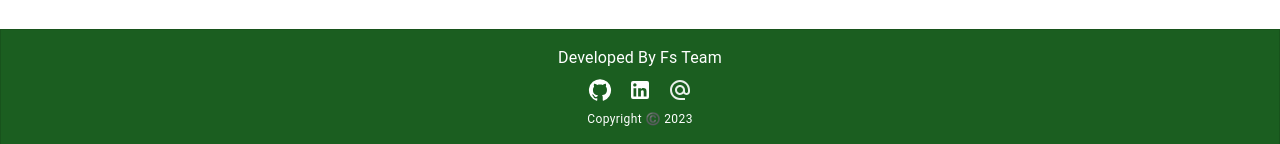
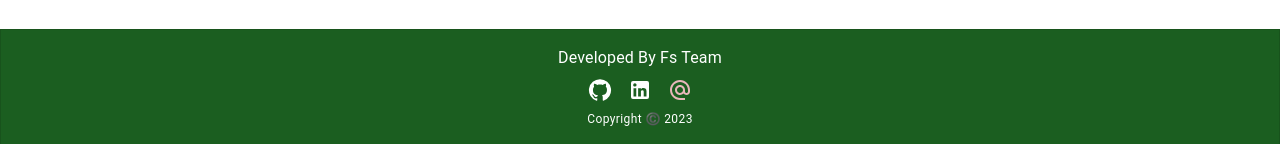
Before and after one commit to ilknurtuncer/Blog_app, a React (Create React App) app: page / in a window 1280 px wide. Shown: the part 653-797 px from the top of the page. Built offline with nearby package versions, Linux system fonts and the light colour scheme.

Commit message:
icon link added

```diff
--- a/src/components/Footer.jsx
+++ b/src/components/Footer.jsx
@@ -60,7 +60,7 @@ function Footer() {
             <IconButton sx={{ color: "white" }} onClick={() => window.open("https://www.linkedin.com/in/ilknur-t-ab857b22b?lipi=urn%3Ali%3Apage%3Ad_flagship3_profile_view_base_contact_details%3B%2FQndnuIbRdO3wM6jTflZDQ%3D%3D")}>
               <LinkedInIcon />
             </IconButton>
-            <IconButton sx={{ color: "white" }} onClick={() => window.open("https://medium.com/@ilknurtuncer67")}>
+            <IconButton sx={{ color: "pink" }} onClick={() => window.open("https://medium.com/@ilknurtuncer67")}>
               <AlternateEmailTwoToneIcon />
             </IconButton>
           </Box>
```
